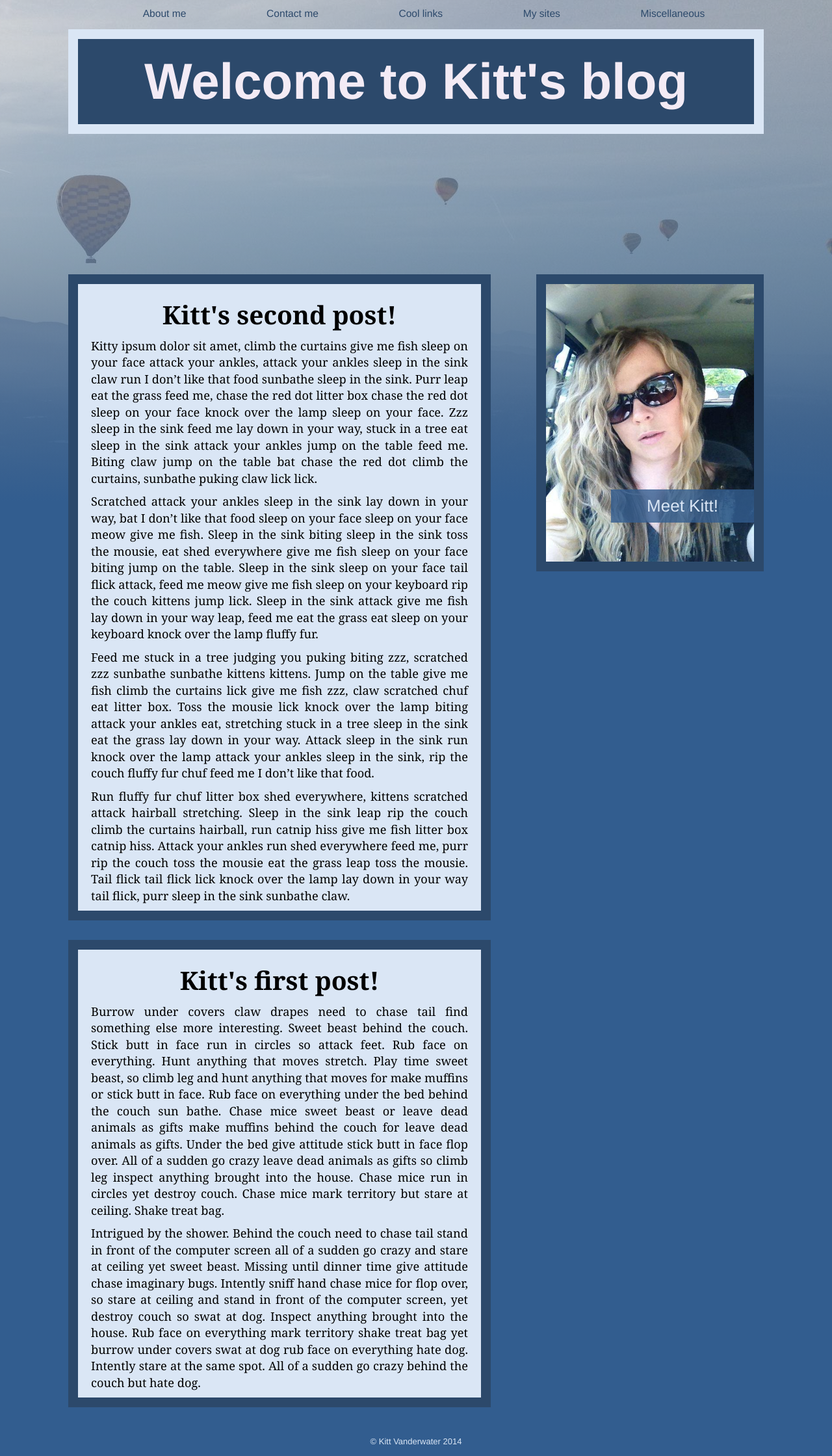
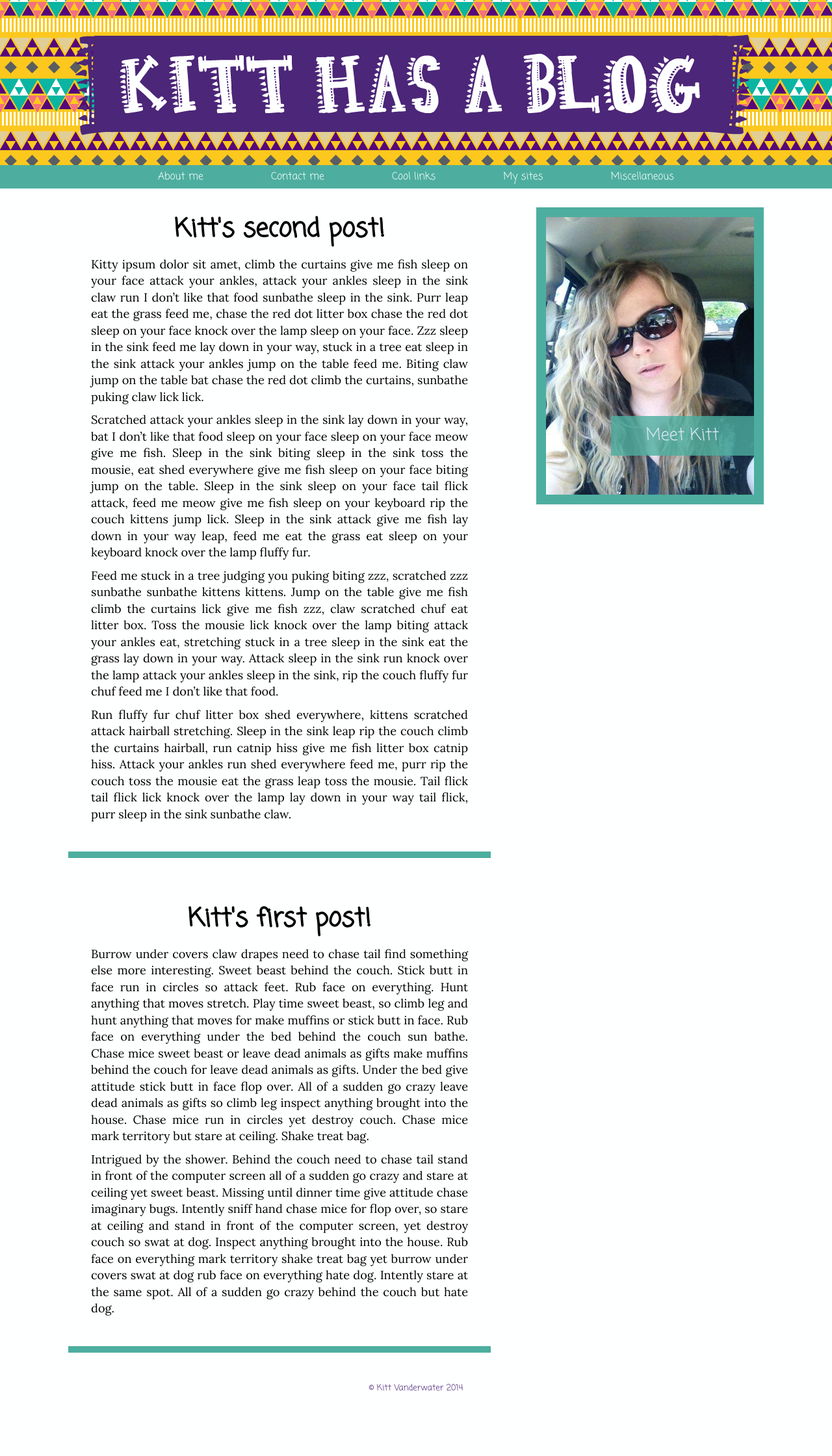
Before and after one commit to kaybueno/kaybueno.github.io, a Jekyll site: the page built from index.html, in a window 1280 px wide. Shown: the whole page at 65% size. Built offline with Jekyll 4.4.1, drawn with Linux system fonts in a browser that asks for light colours; Markdown is read by kramdown in place of the engine named in the settings; after the commit the page ends 2160 px from its top, so only the background shows below that.

Commit message:
aztec theme

```diff
--- a/_layouts/default.html
+++ b/_layouts/default.html
@@ -12,6 +12,9 @@
         <!-- Custom CSS -->
         <link rel="stylesheet" href="/css/main.css">
 
+        <!-- Google fonts -->
+        <link href='http://fonts.googleapis.com/css?family=Coming+Soon' rel='stylesheet' type='text/css'>
+        <link href='http://fonts.googleapis.com/css?family=Lora:400,700,400italic,700italic' rel='stylesheet' type='text/css'>
     </head>
     <body>
 
--- a/css/main.css
+++ b/css/main.css
@@ -13,10 +13,11 @@
 html, body { height: 100%; }
 
 body {
-  background-color: #325D8F;
+  background-color: #FEFFFF;
   font: 13.34px Helvetica, Arial, sans-serif;
   font-size: small;
   text-align: center;
+  font-family: 'Coming Soon', 'cursive';
 }
 
 
@@ -26,75 +27,47 @@ body {
 /*
 /*****************************************************************************/
 
+
 header {
-  position: absolute;
-  top: 0;
-  width: 100%;
-  height: 800px;
-  overflow: hidden;
+  height: 289px;
+  background-image: url("/images/aztec.jpg");
+  background-repeat: repeat-x;
+  background-position: 0 -230px;
 }
 
-header #top-img {
-  z-index: -100;
-  background-image: url("/images/balloons.jpg");
-  position: absolute;
-  overflow: hidden;
-  left: -590px;
-  top: -370px;
-  width: 2048px;
-  height: 1140px;
-}
 
-header h1 {
-  font-size: 6em;
-  font-family: "Helvetica Neue", Helvetica, sans-serif;
-  border: 15px solid #DAE6F5;
-  color: #F3EBF5;
-  background-color: #2C496B;
-  width: 1000px;
-  padding: 20px;
-  margin: auto;
-  margin-top: 45px;
+header img#logo {
+  margin-top: 25px;
 }
 
 nav {
+  background-color: #4DAE9F;
   /*background-color: rgba(200,200,200,0.5);*/
   width: 100%;
-  padding: 12px;
+  padding: 6px 0;
   position: absolute;
-  top: 0px;
+  top: 254px;
 }
 
 nav a, nav a:visited {
-  color: #2C496B;
+  color: #FEFFFF;
   text-decoration: none;
   font-size: 1.2em;
-  margin-right: 120px;
+  margin-right: 80px;
+  padding: 5px 10px;
 }
  nav a:last-child {
   margin-right: 0;
  }
 
 
-
-#gradient {
-  width: 100%;
-/*  margin-top: 152px;
-  height: 300px;
-  background: linear-gradient(to top, rgba(50,93,143,1) 0%, rgba(255,255,255,0) 100%);
-*/
-  height: 772px;
-  background: linear-gradient(to top, rgba(50,93,143,1) 0%, rgba(255,255,255,0.4) 100%);
-}
-
 h2 {
-  font-family: "Georgia", "Times New Roman", serif;
   font-size: 3em;
   margin: 20px auto 10px;
 }
 
 p {
-  font-family: "Georgia", "Times New Roman", serif;
+  font-family: "Lora", "Georgia", "Times New Roman", serif;
   font-size: 1.4em;
   line-height: 140%;
   text-align: justify;
@@ -108,7 +81,6 @@ p.intro {
 #main {
   width: 1070px;
   margin: auto;
-  margin-top: -350px;
 }
 
 #posts {
@@ -116,19 +88,20 @@ p.intro {
 }
 
 .post {
-  background: #DAE6F5;
-  border: 15px solid #2C496B;
+  padding: 15px 15px 35px 15px;
   margin-bottom: 30px;
+  border-bottom: 10px solid #4DAE9F;
 }
 
 #rightcol {
   float: right;
   width: 350px;
+  margin-top: 30px;
 }
 
 #rightcol > div {
   background: #DAE6F5;
-  border: 15px solid #2C496B;
+  border: 15px solid #4DAE9F;
 }
 
 #rightcol #pic img {
@@ -144,15 +117,15 @@ p.intro {
   position: absolute;
   bottom: 60px;
   right: 0px;
-  background-color: rgba(50,93,143,0.8);
-  font: 2em Helvetica;
+  background-color: rgba(77,175,160,0.8);
+  font-size: 2em;
   color: #DAE6F5;
   width: 200px;
   padding: 10px;
 }
 
 footer {
-  color: #DAE6F5;
+  color: #4C2678;
   font: 1.2em;
   padding: 15px;
 }
--- a/index.html
+++ b/index.html
@@ -3,25 +3,24 @@ layout: default
 title: Kitt's sick blog
 ---
 
+
+<header>
+	<img id="logo" src="images/logo.png" />
+</header>
 <nav>
 	<a href="//google.com">About me</a>
 	<a href="//google.com">Contact me</a>
 	<a href="//youtube.com">Cool links</a>
  	<a href="//youtube.com">My sites</a>
 	<a href="//youtube.com">Miscellaneous</a>
-
 </nav>
 
-<header>
-	<div id="top-img"></div>
-	<h1>Welcome to Kitt's blog</h1>
-</header>
 
-<div id="gradient"></div>
+<!-- <div id="gradient"></div> -->
 
 <div id="main">
 	<div id="rightcol">
-		<div id="pic"><img src="/images/kitt-fb.jpg" /><div id="overlay">Meet Kitt!</div></div>
+		<div id="pic"><img src="/images/kitt-fb.jpg" /><div id="overlay">Meet Kitt</div></div>
 	</div>
 
 	<div id="posts">
```
Also changed, not shown: images/aztec.jpg (added), images/aztec_hipster.ttf (added), images/logo.fw.png (added), images/logo.png (added), 8 other files.
